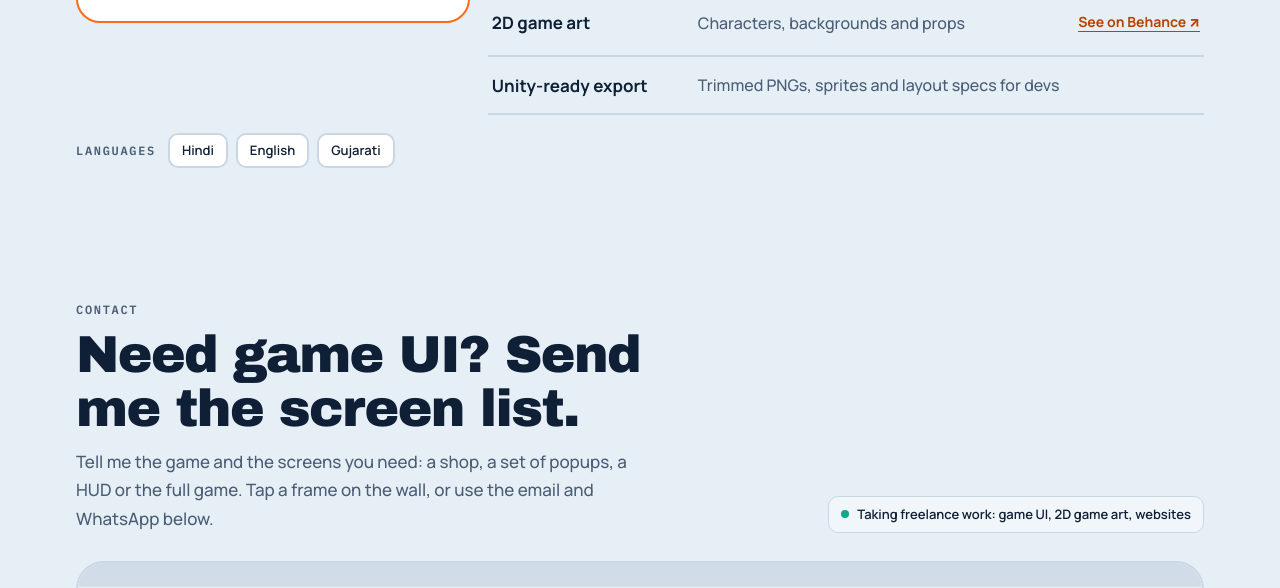
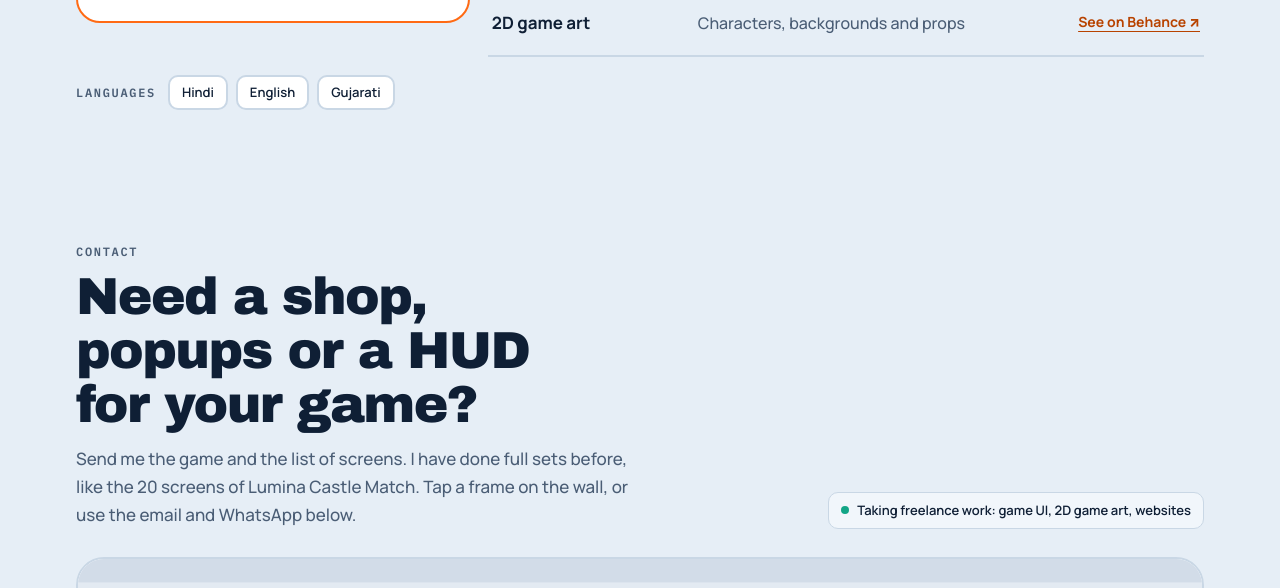
Before and after one commit to sumitmaurya0402-hue/sumitmaurya0402-hue.github.io, a plain HTML site: page index.html in a window 1280 px wide. Shown: the part 7095-7683 px from the top of the page. Drawn offline with Linux system fonts and the light colour scheme; a web font is replaced by a local one.

Commit message:
Make contact copy specific, drop generic skill line
Co-Authored-By: Claude Opus 5.5 <noreply@anthropic.com>
Claude-Session: https://claude.ai/code/session_013kr4tiqECarCNBLBDWn2ZF

```diff
--- a/index.html
+++ b/index.html
@@ -808,7 +808,6 @@ h3,h4,.game h3,.soon-body h4,.card h3,.legend h3,.edu-card h3{font-family:var(--
           <li><b>Screen flows</b><span>Loading to level start to level end</span><button type="button" class="proof" data-open="lc" data-start="0">See Lumina from the start</button></li>
           <li><b>Reward loops</b><span>Daily rewards, spin, trophy and quest screens</span><button type="button" class="proof" data-open="pp" data-start="5">See the daily reward</button></li>
           <li><b>2D game art</b><span>Characters, backgrounds and props</span><a class="proof" href="https://www.behance.net/sumitmaurya_35" target="_blank" rel="noopener">See on Behance ↗</a></li>
-          <li><b>Unity-ready export</b><span>Trimmed PNGs, sprites and layout specs for devs</span></li>
         </ul>
       </div>
       <div class="langs"><span class="label">Languages</span><span class="l">Hindi</span><span class="l">English</span><span class="l">Gujarati</span></div>
@@ -821,8 +820,8 @@ h3,h4,.game h3,.soon-body h4,.card h3,.legend h3,.edu-card h3{font-family:var(--
       <div class="contact-head">
         <div class="head" style="margin:0">
           <span class="label">Contact</span>
-          <h2>Need game UI? Send me the screen list.</h2>
-          <p class="lead">Tell me the game and the screens you need: a shop, a set of popups, a HUD or the full game. Tap a frame on the wall, or use the email and WhatsApp below.</p>
+          <h2>Need a shop, popups or a HUD for your game?</h2>
+          <p class="lead">Send me the game and the list of screens. I have done full sets before, like the 20 screens of Lumina Castle Match. Tap a frame on the wall, or use the email and WhatsApp below.</p>
         </div>
         <span class="free"><i></i>Taking freelance work: game UI, 2D game art, websites</span>
       </div>
```
